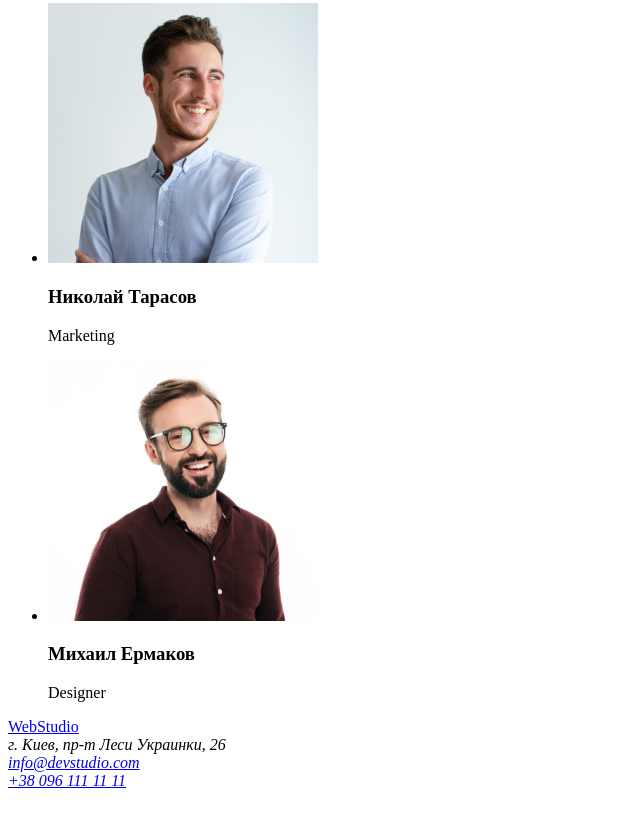
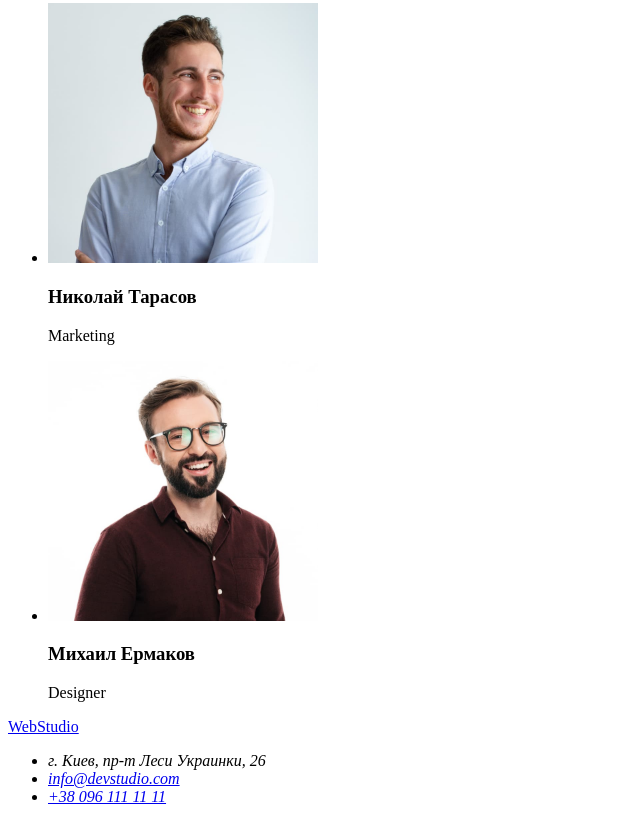
Before and after one commit to sofyaomelyanyk/goit-markup-hw-01, a plain HTML site: page index.html in a window 1280 px wide. Shown: the part 2285-3107 px from the top of the page, without its empty margins (0-640 px from the left). Before the commit the page ends 3083 px from the top, so only its background shows below. Drawn offline with Linux system fonts and the light colour scheme.

Commit message:
correction of remark

```diff
--- a/index.html
+++ b/index.html
@@ -107,11 +107,14 @@
 
       <a href="/">WebStudio</a>
 
-      <address> г. Киев, пр-т Леси Украинки, 26 <br>
-         <a href="mailto:info@devstudio.com">info@devstudio.com</a>
-         <br>
-         <a href="tel:+380961111111">+38 096 111 11 11</a>
+      <address>
+         <ul>
+            <li>г. Киев, пр-т Леси Украинки, 26</li>
+            <li> <a href="mailto:info@devstudio.com">info@devstudio.com</a></li>
+            <li><a href="tel:+380961111111">+38 096 111 11 11</a></li>
+         </ul>
       </address>
+
 
 
 
```
